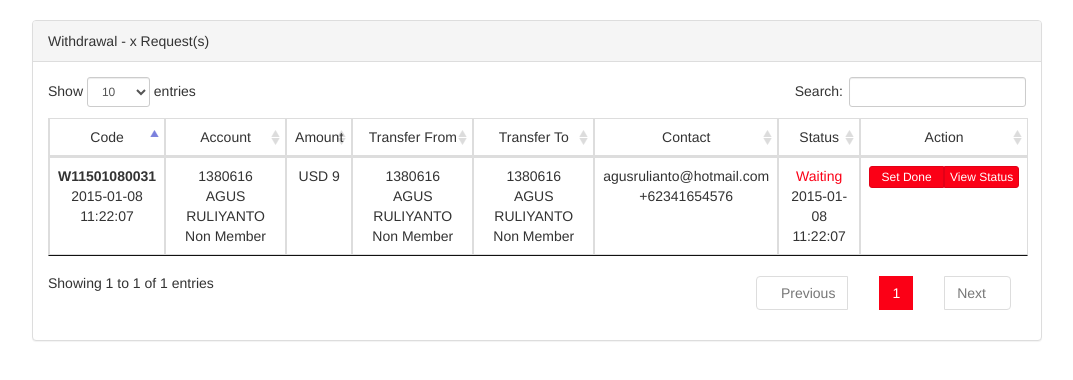
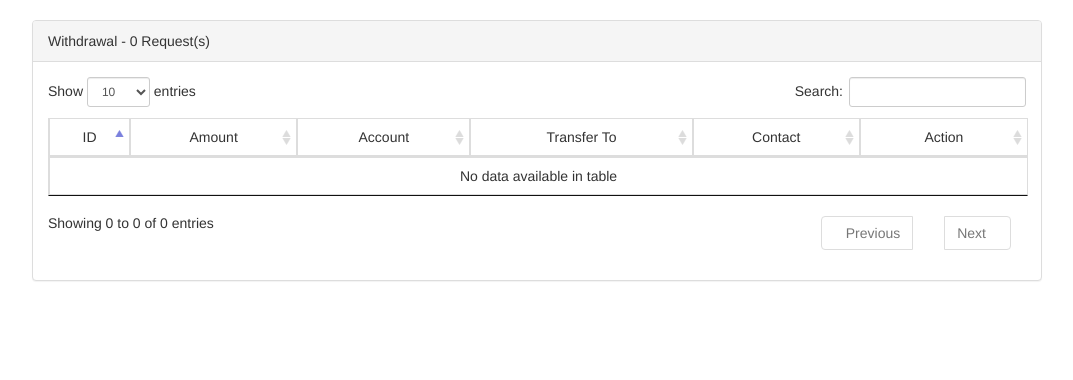
Before and after one commit to praswicaksono/mabes, a PHP site: template app/Templates/Pages/_admin.twig in a window 1280 px wide. Shown: the part 51-431 px from the top of the page, without its empty margins (103-1176 px from the left). Run offline with PHP 8.4, Linux system fonts and the light colour scheme; the template is opened without the code that fills it, so the values that code supplies are empty; some libraries are stand-ins or nearby versions.

Commit message:
update template

```diff
--- a/app/Templates/Pages/_admin.twig
+++ b/app/Templates/Pages/_admin.twig
@@ -10,73 +10,50 @@
 <div class="row">
   <div class="col-xs-12">
     <div class="panel panel-default">
-      <div class="panel-heading">Withdrawal - x Request(s)</div>
+      <div class="panel-heading">Withdrawal - {{ withdrawal|length }} Request(s)</div>
       <div class="panel-body">
         <div class="table-responsive">
           <table class="table table-hover table-bordered" data-render-table>
             <thead>
               <tr>
-                <td valign="middle" class="text-center">Code</td>
+                <td valign="middle" class="text-center">ID</td>
+                <td valign="middle" class="text-center">Amount</td>
                 <td valign="middle" class="text-center">Account</td>
-                <td valign="middle" class="text-center">Amount</td>
-                <td valign="middle" class="text-center">Transfer From</td>
                 <td valign="middle" class="text-center">Transfer To</td>
                 <td valign="middle" class="text-center">Contact</td>
-                <td valign="middle" class="text-center">Status</td>
                 <td valign="middle" class="text-center" width="150px">Action</td>
               </tr>
             </thead>
+              {% for item in withdrawal %}
               <tr>
                   <td valign="middle" class="text-center">
-                <span class="ticketID"><strong>W11501080031</strong></span>
-                <br>
-                <span class="year">2015-01-08</span>
-                <br>
-                <span class="hour">11:22:07</span>
+                      <span class="ticketID"><strong>{{ item.getWithdrawalId() }}</strong></span>
                   </td>
                   <td valign="middle" class="text-center">
-                <span class="accNumber">1380616</span>
-                <br>
-                <span class="accName">AGUS RULIYANTO</span>
-                <br>
-                <span class="accStatus">Non Member</span>
+                      <span class="amount">USD {{ item.getAmount() }}</span>
                   </td>
                   <td valign="middle" class="text-center">
-                <span class="amount">USD 9</span>
+                      <span class="accNumber">{{ item.client.getMemberId() }}</span>
                   </td>
                   <td valign="middle" class="text-center">
-                <span class="accNumber">1380616</span>
+                      <span class="accNumber">{{ item.getAccountName() }}</span>
                       <br>
-                <span class="accName">AGUS RULIYANTO</span>
+                      <span class="accName">{{ item.getBankAccount() }}</span>
                       <br>
-                <span class="accStatus">Non Member</span>
+                      <span class="accStatus">{{ item.getBankName() }}</span>
                   </td>
                   <td valign="middle" class="text-center">
-                <span class="accNumber">1380616</span>
+                      <span class="email">{{ item.getEmail() }}</span>
                       <br>
-                <span class="accName">AGUS RULIYANTO</span>
-                <br>
-                <span class="accStatus">Non Member</span>
-              </td>
-              <td valign="middle" class="text-center">
-                <span class="email">agusrulianto@hotmail.com</span>
-                <br>
-                <span class="phone">+62341654576</span>
-              </td>
-              <td valign="middle" class="text-center">
-                <span class="status"><a href="#">Waiting</a></span>
-                <br>
-                <span class="year">2015-01-08</span>
-                <br>
-                <span class="hour">11:22:07</span>
+                      <span class="phone">{{ item.getPhone() }}</span>
                   </td>
                   <td valign="middle" class="text-center">
                       <div class="btn-group btn-group-justified btn-group-xs">
                           <a href="#" class="btn btn-primary">Set Done</a>
-                  <a href="#" class="btn btn-primary">View Status</a>
                       </div>
                   </td>
               </tr>
+              {% endfor %}
           </table>
         </div>
       </div>
--- a/app/Templates/Pages/_login.twig
+++ b/app/Templates/Pages/_login.twig
@@ -7,7 +7,7 @@
 
 {% block content %}
 {% if isError %}
-	{% include 'Components/_message.twig' %}
+    {% include 'Components/_message.twig' %}
 {% endif %}
 <div class="col-md-7 col-md-offset-2">
 	<div class="panel panel-default" style="margin-top: 10%">
@@ -15,7 +15,7 @@
 			<h3 class="panel-title">MabesForex Administrator</h3>
 		</div>
 		<div class="panel-body">
-			<form accept-charset="UTF-8" role="form" method="post">
+			<form accept-charset="UTF-8" role="form" method="post" action="">
 				<input type="hidden" value="{{ csrf_token }}" name="{{ csrf_key }}">
 				<fieldset>
 					<div class="form-group">
```
Lines whose indentation alone changed are shown as unchanged.
